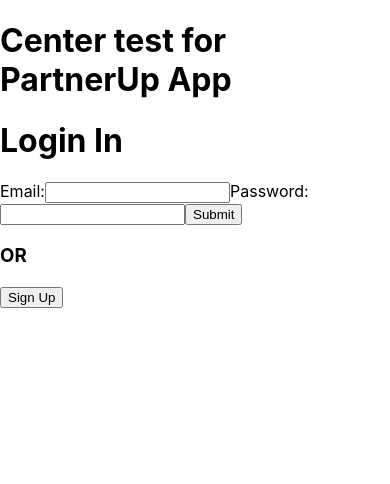
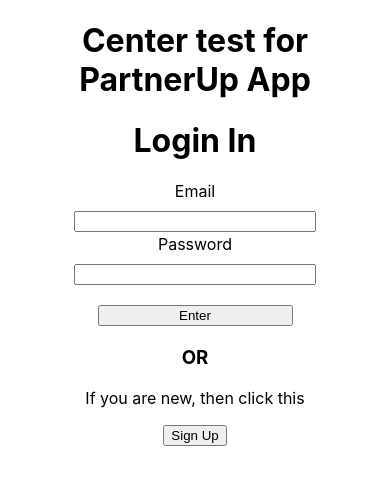
Before and after one commit to SCallahan101/PartnerUpApp, a React (Create React App) app: page / in a window 390 px wide. Shown: the top 484 px of the page. Built offline with nearby package versions, Linux system fonts and the light colour scheme.

Commit message:
Clean up login page
Mobile version - first clean up.

```diff
--- a/src/Components/Login/login.css
+++ b/src/Components/Login/login.css
@@ -0,0 +1,20 @@
+body {
+    text-align: center;
+}
+#loginContainer label{
+    width: 100%;
+    display: block;
+}
+#loginContainer input{
+    width: 60%;
+    margin: 10px auto 2px;
+    display: block;
+    box-sizing: content-box;
+    -webkit-box-sizing: content-box;
+    -moz-box-sizing: content-box;
+}
+#loginContainer button{
+    width: 50%;
+    margin: 20px auto;
+    display: block;
+}
--- a/src/Components/Login/login.js
+++ b/src/Components/Login/login.js
@@ -1,6 +1,7 @@
 import React, { Component } from 'react';
 // import SignUpForm from './SignUpForm/sign-up-form.js';
 import {Link, Route } from "react-router-dom";
+import "./login.css";
 
 class Login extends Component {
     render(){
@@ -8,14 +9,15 @@ class Login extends Component {
         <div id="firstProcess">
           <form id="loginContainer">
             <h1>Login In</h1>
-            <label for="email">Email:</label>
+            <label htmlFor="email">Email</label>
             <input type="email" className="loginBox" id="email"/>
-            <label for="password">Password:</label>
+            <label htmlFor="password">Password</label>
             <input type="text" className="loginBox" id="password"/>
-            <input type="submit" className="loginBox loginSubmit"/>
+            <button type="submit" className="loginBox loginSubmit">Enter</button>
           </form>
           {/* <SignUpForm /> */}
           <h3>OR</h3>
+          <p>If you are new, then click this</p>
           <Link to="./SignUpForm/sign-up-form.js">
               <button>Sign Up</button>
           </Link>
--- a/src/index.css
+++ b/src/index.css
@@ -1,5 +1,7 @@
 body {
   margin: 0;
+  padding: 0;
+  box-sizing: border-box;
   font-family: -apple-system, BlinkMacSystemFont, 'Segoe UI', 'Roboto', 'Oxygen',
     'Ubuntu', 'Cantarell', 'Fira Sans', 'Droid Sans', 'Helvetica Neue',
     sans-serif;
```
